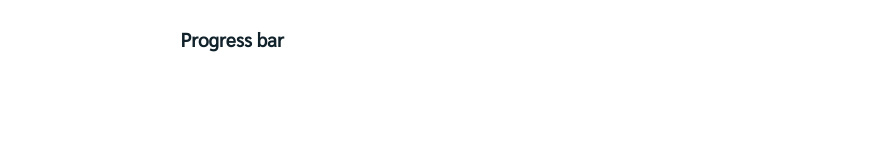
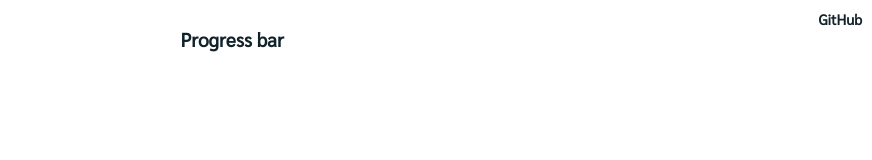
Before and after one commit to Anuarder/Progress-bar, a plain HTML site: page src/index.html in a window 1280 px wide. Shown: the top 160 px of the page, without its empty margins (408-1280 px from the left). Drawn offline with Linux system fonts and the light colour scheme.

Commit message:
Git link

```diff
--- a/src/index.html
+++ b/src/index.html
@@ -14,6 +14,9 @@
 <body>
 
     <div class="progress-bar">
+        <div class="git-link">
+            <a href="https://github.com/Anuarder/Progress-bar">GitHub</a>
+        </div>
         <h4 class="content-center">Progress bar</h4>
         <div class="progress-bar_content content-center">
             <div class="content-center">
--- a/src/styles/style.css
+++ b/src/styles/style.css
@@ -1,3 +1,15 @@
+a{
+    text-decoration: none;
+    color: #11222b;
+}
+.git-link{
+    position: absolute;
+    right: 10px;
+    top: 10px;
+    font-size: .9rem;
+    font-weight: 900;
+}
+
 .content-center{
     display: flex;
     justify-content: center;
```
